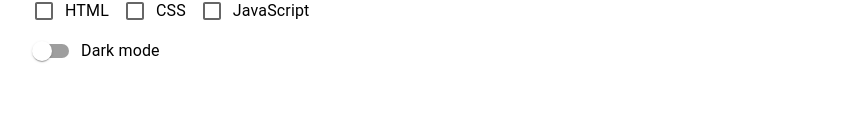
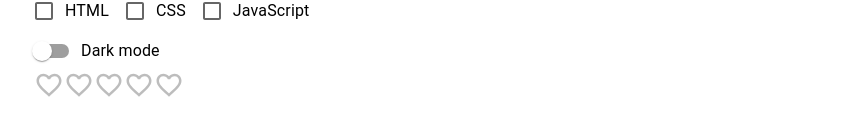
Before and after one commit to devhimanshuu/Full_stack_Journey, a React (Create React App) app in the folder Front-end/Material-UI/: page / in a window 1280 px wide. Shown: the part 542-678 px from the top of the page, without its empty margins (30-871 px from the left). Built offline with nearby package versions, Linux system fonts and the light colour scheme.

Commit message:
muiRating

```diff
--- a/Front-end/Material-UI/src/App.tsx
+++ b/Front-end/Material-UI/src/App.tsx
@@ -6,6 +6,7 @@ import { MuiSelect } from "./components/muiSelect";
 import MuiRadioButton from "./components/muiRadioButton";
 import MuiCheckBox from "./components/muiCheckBox";
 import { MuiSwitch } from "./components/muiSwitch";
+import { MuiRating } from "./components/muiRating";
 function App() {
   return (
     <div className="App">
@@ -14,6 +15,7 @@ function App() {
       <MuiRadioButton />
       <MuiCheckBox />
       <MuiSwitch />
+      <MuiRating />
     </div>
   );
 }
--- /dev/null
+++ b/Front-end/Material-UI/src/components/muiRating.tsx
@@ -0,0 +1,27 @@
+import React from "react";
+import { Stack, Rating } from "@mui/material";
+import { useState } from "react";
+import FavoriteIcon from "@mui/icons-material/Favorite";
+import FavoriteBorderIcon from "@mui/icons-material/FavoriteBorder";
+export const MuiRating = () => {
+  const [value, setValue] = useState<number | null>();
+  const handleChange = (
+    event: React.ChangeEvent<{}>,
+    newValue: number | null
+  ) => {
+    setValue(newValue);
+  };
+  return (
+    <Stack spacing={2}>
+      <Rating
+        value={value}
+        onChange={handleChange}
+        precision={0.5}
+        size="large"
+        icon={<FavoriteIcon fontSize="inherit" color="error" />}
+        emptyIcon={<FavoriteBorderIcon fontSize="inherit" />}
+        readOnly
+      />
+    </Stack>
+  );
+};
```
